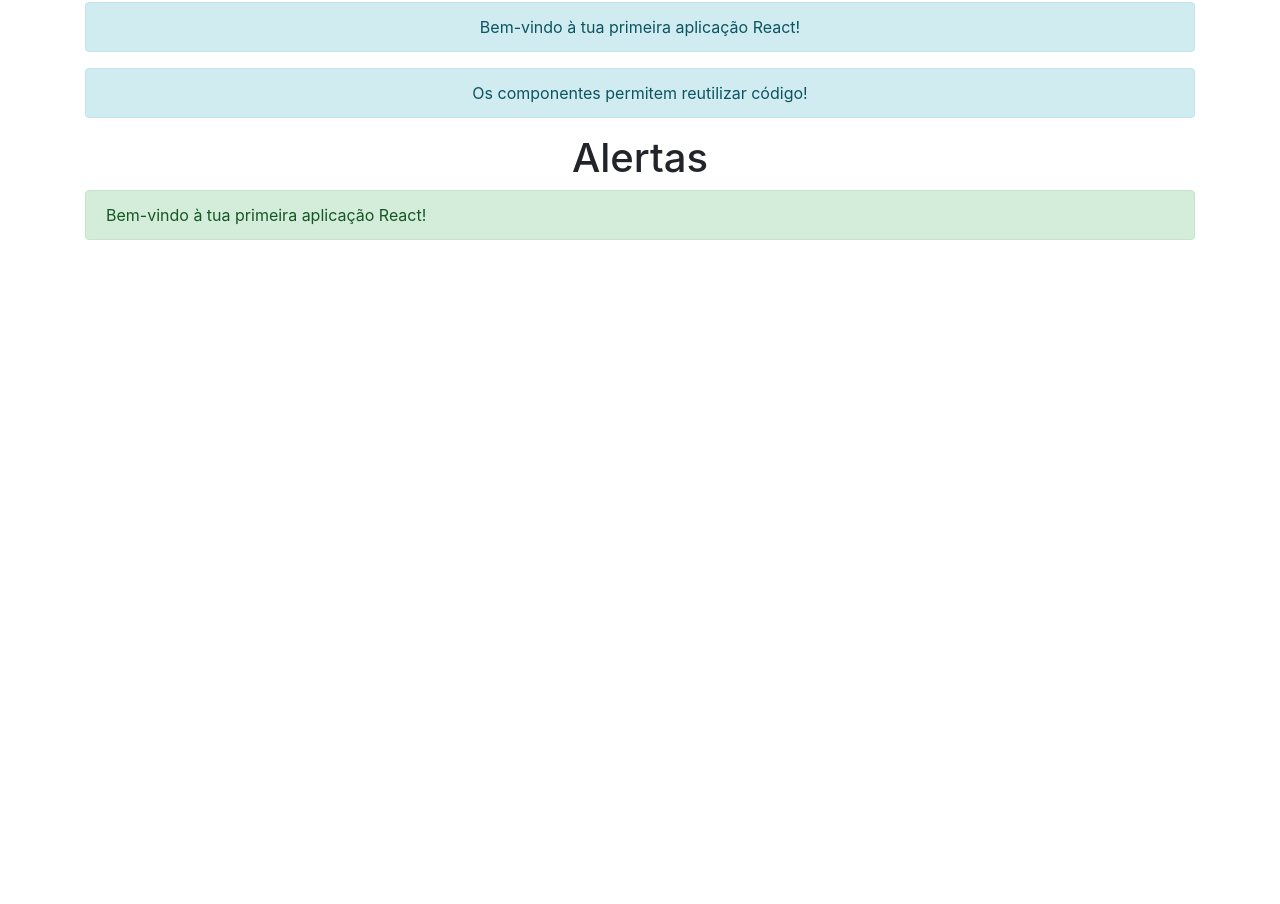
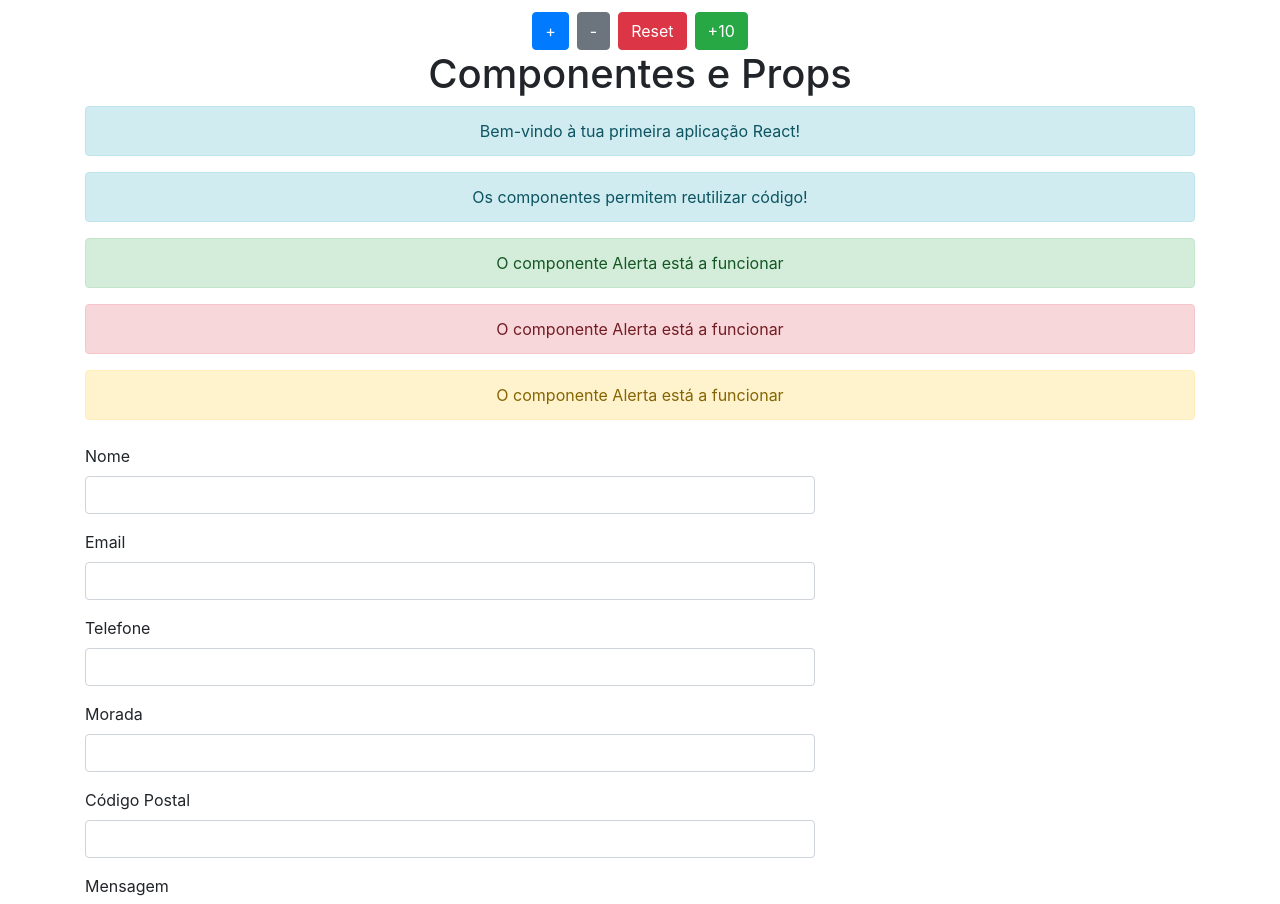
Before and after one commit to Rompante/REACT-APP-1, a React (Vite) app: page / in a window 1280 px wide. Shown: the part 218-1122 px from the top of the page. Before the commit the page ends 800 px from the top, so only its background shows below. Built offline with nearby package versions, Linux system fonts and the light colour scheme.

Commit message:
construção do formularios

```diff
--- a/src/Alerta.jsx
+++ b/src/Alerta.jsx
@@ -1,7 +1,7 @@
-function Alerta(tipo) {
+function Alerta(props) {
   return (
-    <div className="alert alert-success" role="alert">
-        {tipo.alerta}
+    <div className={`alert alert-${props.tipo} text-center`} role="alert">
+        {props.texto}
     </div>
   );
 }
--- a/src/App.jsx
+++ b/src/App.jsx
@@ -6,6 +6,8 @@
 
 import Mensagem from './Mensagem';
 import Alerta from './Alerta';
+import Contador from './Contador';
+import Formulario from './Formulario'
 
 // Um componente React é uma função que devolve JSX (JavaScript + HTML)
 function App() {
@@ -23,14 +25,18 @@
         Clica-me!
       </button>
 
+      <Contador />
+
       <h1 className="text-center">Componentes e Props</h1>
       {/* Cada componente recebe props diferentes */}
       <Mensagem mytext="Bem-vindo à tua primeira aplicação React!" />
       <Mensagem mytext="Os componentes permitem reutilizar código!" />
 
-      <h1 className="text-center">Alertas</h1>
-      {/* Cada componente recebe props diferentes */}
-      <Alerta alerta="Bem-vindo à tua primeira aplicação React!" />
+      <Alerta tipo="success" texto="O componente Alerta está a funcionar"/>
+      <Alerta tipo="danger" texto="O componente Alerta está a funcionar"/>
+      <Alerta tipo="warning" texto="O componente Alerta está a funcionar"/>
+
+      <Formulario />
 
     </div>
   );
--- /dev/null
+++ b/src/Contador.jsx
@@ -0,0 +1,37 @@
+import { useState } from 'react';
+// useState cria um "estado" dentro do componente.
+// Quando o estado muda, o componente é renderizado novamente.
+function Contador() {
+    const [contagem, setContagem] = useState(0);
+    function aumentar() {
+        setContagem(contagem + 1);
+    }
+    function aumentar10() {
+        setContagem(contagem + 10);
+    }
+    function diminuir() {
+        if (contagem > 0) setContagem(contagem - 1);
+    }
+    function reiniciar() {
+        setContagem(0);
+    }
+    return (
+        <div className="text-center mt-4">
+            <h3>Contador: {contagem}</h3>
+            {/* Cada botão altera o estado de forma diferente */}
+            <button className="btn btn-primary mr-2" onClick={aumentar}>
+                +
+            </button>
+            <button className="btn btn-secondary mr-2" onClick={diminuir}>
+                -
+            </button>
+            <button className="btn btn-danger" onClick={reiniciar}>
+                Reset
+            </button>
+            <button className="btn btn-success ml-2" onClick={aumentar10}>
+                +10
+            </button>
+        </div>
+    );
+}
+export default Contador;
--- /dev/null
+++ b/src/Formulario.jsx
@@ -0,0 +1,100 @@
+import React, { useState } from 'react';
+
+function Formulario() {
+    // Estado único "formData" guarda todos os campos do formulário num objeto
+    const [formData, setFormData] = useState({
+        nome: '',
+        email: '',
+        telefone: '',
+        morada: '',
+        mensagem: '',
+        codigoPostal: ''
+    });
+
+    // Guarda os dados submetidos (para mostrar depois do envio)
+    const [dadosSubmetidos, setDadosSubmetidos] = useState(null);
+
+    // Esta função é chamada quando o formulário é submetido
+    function handleSubmit(e) {
+        e.preventDefault(); // impede o recarregamento da página
+        setDadosSubmetidos(formData); // guarda os dados preenchidos
+    }
+
+    // Limpa o formulário e os dados apresentados
+    function limparFormulario() {
+        setFormData({ nome: '', email: '', telefone: '', morada: '', codigoPostal: '', mensagem: '' });
+        setDadosSubmetidos(null);
+    }
+
+    return (
+        <div className="mt-4 row">
+            <div class="col-8">
+                <form onSubmit={handleSubmit}>
+                    {/* Cada campo é controlado — o valor vem do estado React */}
+                    <div className="form-group">
+                        <label>Nome</label>
+                        <input type="text" className="form-control" value={formData.nome} onChange={(e) =>
+
+                            setFormData({ ...formData, nome: e.target.value })} required />
+                    </div>
+                    <div className="form-group">
+                        <label>Email</label>
+                        <input type="email" className="form-control" value={formData.email} onChange={(e) =>
+
+                            setFormData({ ...formData, email: e.target.value })} required />
+                    </div>
+                    <div className="form-group">
+                        <label>Telefone</label>
+                        <input type="tel" className="form-control" value={formData.telefone} onChange={(e) =>
+
+                            setFormData({ ...formData, telefone: e.target.value })} />
+                    </div>
+                    <div className="form-group">
+                        <label>Morada</label>
+                        <input type="text" className="form-control" value={formData.morada} onChange={(e) =>
+
+                            setFormData({ ...formData, morada: e.target.value })} required />
+                    </div>
+                    <div className="form-group">
+                        <label>Código Postal</label>
+                        <input type="text" className="form-control" value={formData.codigoPostal} onChange={(e) =>
+
+                            setFormData({ ...formData, codigoPostal: e.target.value })} />
+                    </div>
+                    <div className="form-group">
+                        <label>Mensagem</label>
+                        <textarea className="form-control" rows="3" value={formData.mensagem} onChange={(e) =>
+
+                            setFormData({ ...formData, mensagem: e.target.value })}></textarea>
+                    </div>
+
+
+                    {/* Botões de ação */}
+                    <button className="btn btn-success mr-2">Enviar</button>
+
+                    <button type="button" className="btn btn-outline-secondary"
+
+                        onClick={limparFormulario}>Limpar</button>
+                </form>
+            </div>
+
+            <div class="col-4">
+                {/* Mostra os dados submetidos se existirem */}
+                {dadosSubmetidos && (
+                    <div className="card mt-4">
+                        <div className="card-body">
+                            <h5 className="card-title">Dados Recebidos</h5>
+                            <p><strong>Nome:</strong> {dadosSubmetidos.nome}</p>
+                            <p><strong>Email:</strong> {dadosSubmetidos.email}</p>
+                            <p><strong>Telefone:</strong> {dadosSubmetidos.telefone}</p>
+                            <p><strong>Morada:</strong> {dadosSubmetidos.morada}</p>
+                            <p><strong>Código Postal:</strong> {dadosSubmetidos.codigoPostal}</p>
+                            <p><strong>Mensagem:</strong> {dadosSubmetidos.mensagem}</p>
+                        </div>
+                    </div>
+                )}
+            </div>
+        </div>
+    );
+}
+export default Formulario;
```
Also changed, not shown: src/Tarefas.jsx (added, +79 -0 lines).
